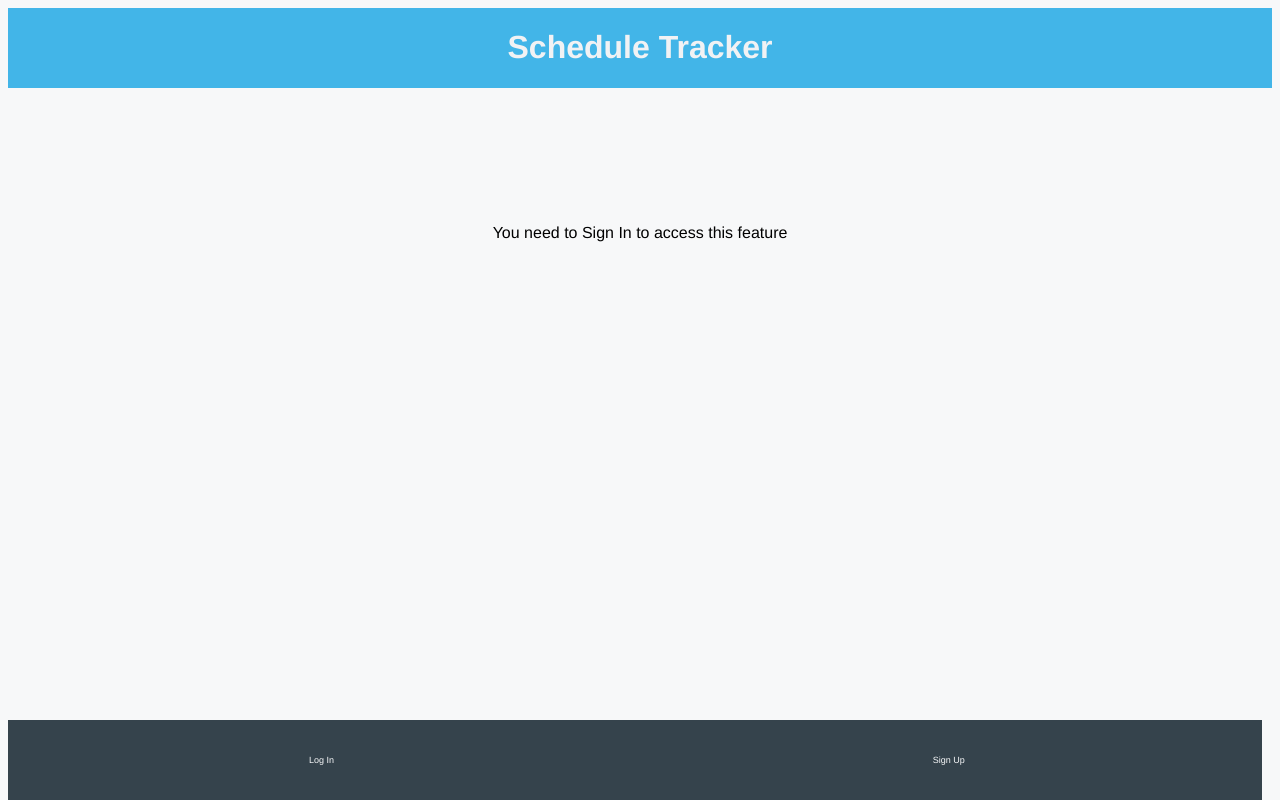
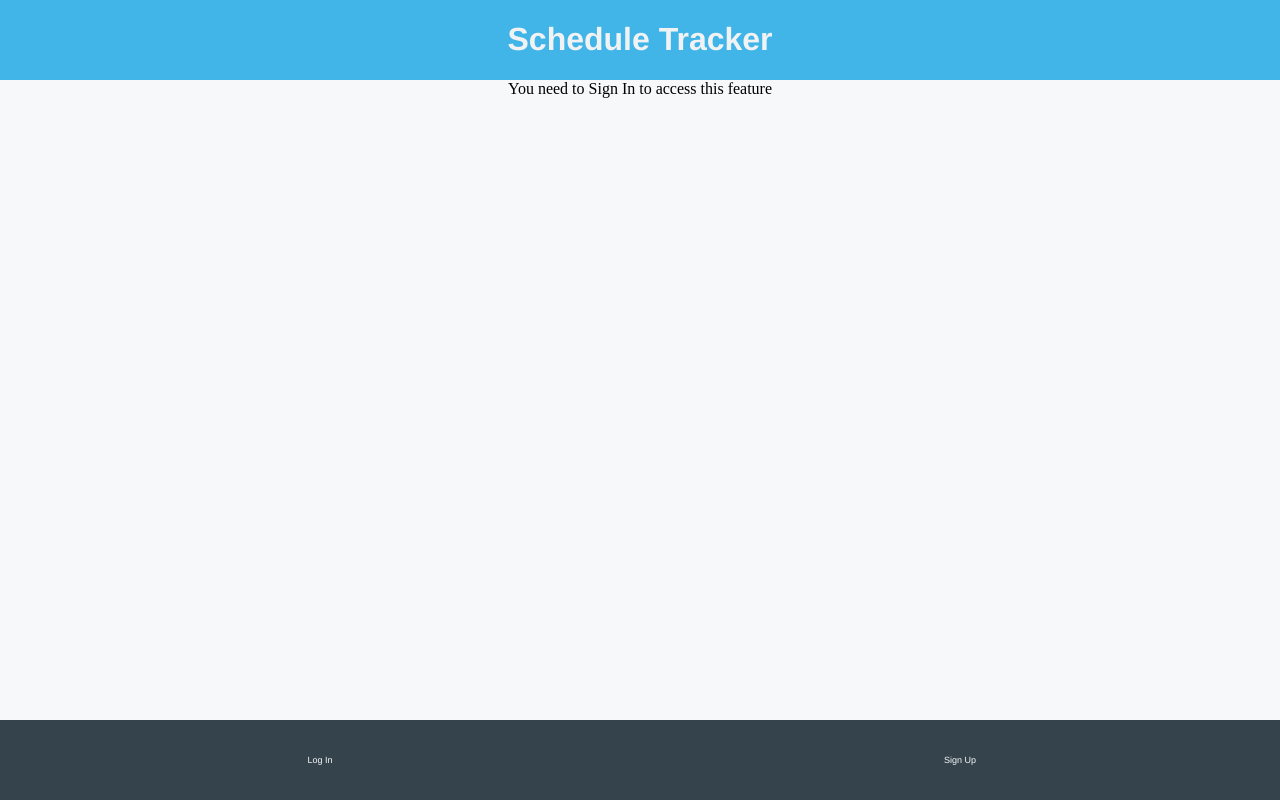
Before and after one commit to christianotieno/tracker-client, a React (Create React App) app: page /main in a window 1280 px wide. Built offline with nearby package versions, Linux system fonts and the light colour scheme; no server answers; the HTML template or start-up script is replaced by a standard one.

Commit message:
Finish styling footer page

```diff
--- a/src/components/App.js
+++ b/src/components/App.js
@@ -54,7 +54,6 @@ class App extends React.Component {
               path="/login"
               render={() => (
                 <Login />
-
               )}
             />
             <Route
@@ -73,7 +72,7 @@ class App extends React.Component {
                 )
                   : (
                     <div className="sign-in-access">
-                      <p>You need to Sign In to access this feature</p>
+                      <span>You need to Sign In to access this feature</span>
                     </div>
                   )
               )}
--- a/src/styles/footer.css
+++ b/src/styles/footer.css
@@ -1,5 +1,6 @@
 body {
   background-color: #f7f8f9;
+  margin: 0 auto;
 }
 
 .menu {
@@ -7,7 +8,7 @@ body {
   font-family: 'Helvetica', sans-serif;
   position: fixed;
   bottom: 0;
-  width: 98%;
+  width: 100%;
   height: 10vh;
   display: flex;
   justify-content: space-around;
--- a/src/styles/task.css
+++ b/src/styles/task.css
@@ -8,7 +8,7 @@
   width: 80vw;
   margin-bottom: 10px;
   box-shadow: 5px 1px 20px #888;
-  background-color: #808080;
+  background-color: #f1f1f1;
 }
 
 .task-div {
```
